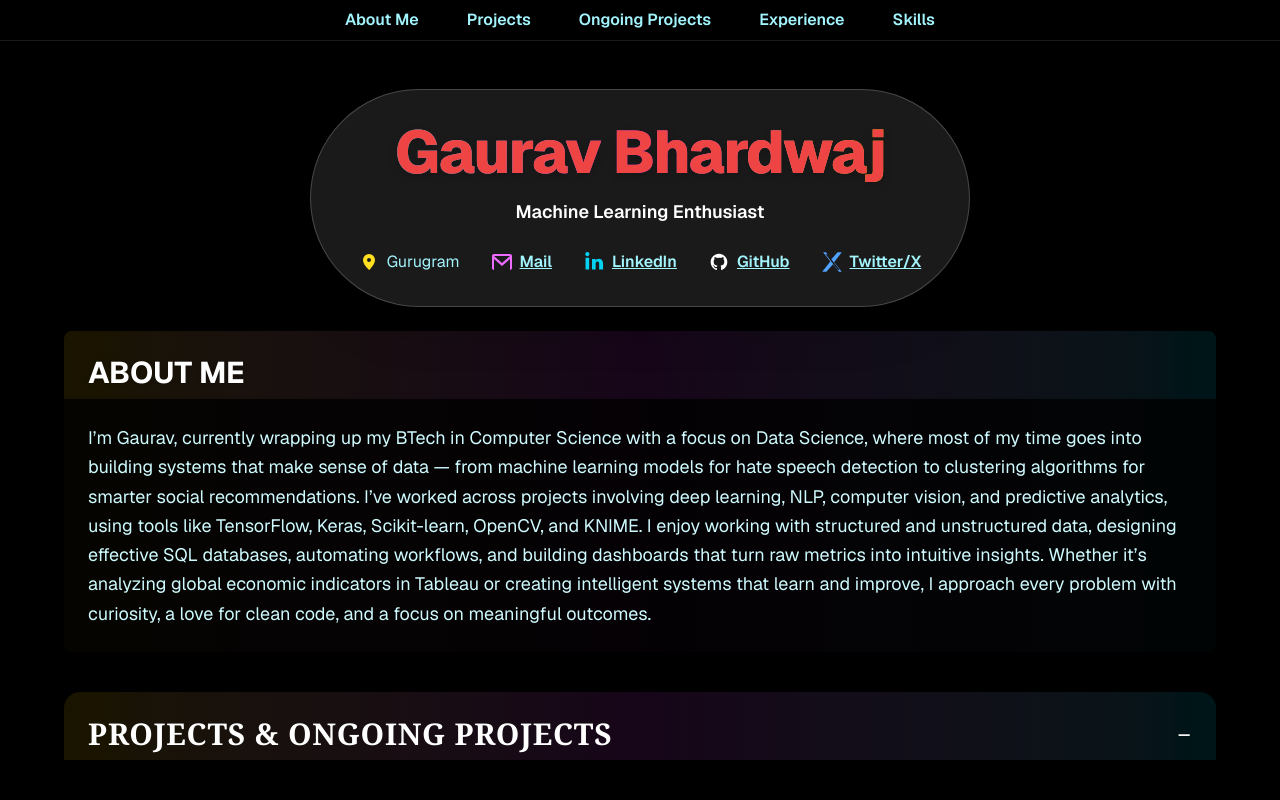
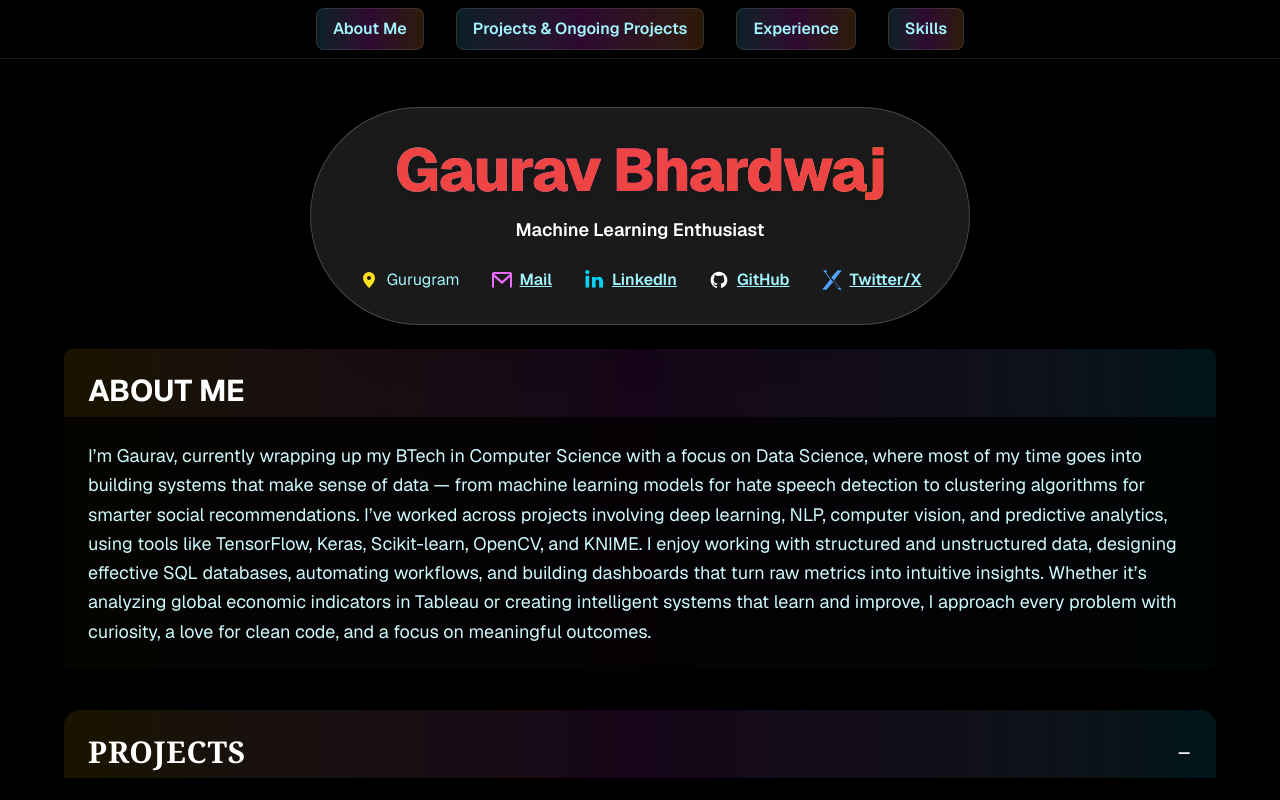
Before and after one commit to Gaurav-Bhardwajj/Gaurav-Bhardwajj.github.io, a Next.js app: page / in a window 1280 px wide. Shown: the top 800 px of the page. Built offline with nearby package versions, Linux system fonts and the light colour scheme.

Commit message:
Refine navigation and section headings: single Projects button and improved nav styling

```diff
--- a/src/app/page.tsx
+++ b/src/app/page.tsx
@@ -136,8 +136,7 @@ const skills = [
 // Sticky navigation bar component
 const sections = [
   { id: 'about', label: 'About Me' },
-  { id: 'projects', label: 'Projects' },
-  { id: 'ongoing', label: 'Ongoing Projects' },
+  { id: 'projects', label: 'Projects & Ongoing Projects' },
   { id: 'experience', label: 'Experience' },
   { id: 'skills', label: 'Skills' },
 ];
@@ -149,10 +148,16 @@ const StickyNav: React.FC = () => (
         <li key={section.id}>
           <a
             href={`#${section.id}`}
-            className="text-cyan-200 hover:text-fuchsia-400 font-semibold px-2 py-1 rounded transition-colors focus:outline-none focus:ring-2 focus:ring-fuchsia-400"
+            className="relative inline-flex items-center px-4 py-2 font-semibold rounded-lg transition-all duration-200 focus:outline-none focus:ring-2 focus:ring-fuchsia-400 group text-base
+              bg-gradient-to-r from-cyan-900/40 via-fuchsia-900/40 to-yellow-900/40
+              text-cyan-200 hover:text-fuchsia-400 hover:bg-fuchsia-900/30
+              shadow-md hover:shadow-fuchsia-400/30 border border-white/10 hover:border-fuchsia-400"
             style={{ scrollBehavior: 'smooth' }}
           >
-            {section.label}
+            <span className="transition-colors duration-200 group-hover:text-fuchsia-400">
+              {section.label}
+            </span>
+            <span className="absolute left-0 top-0 w-full h-full rounded-lg bg-fuchsia-400 opacity-0 group-hover:opacity-10 transition-opacity duration-200 pointer-events-none"></span>
           </a>
         </li>
       ))}
@@ -356,7 +361,7 @@ export default function Home() {
 
         <main className="w-full max-w-6xl mx-auto flex flex-col gap-2">
           {/* Projects & Ongoing Projects Tabs (collapsible) */}
-          <CollapsibleSection id="projects" title="Projects & Ongoing Projects" defaultOpen={true}>
+          <CollapsibleSection id="projects" title="Projects" defaultOpen={true}>
             <ProjectTabs />
           </CollapsibleSection>
 
```
